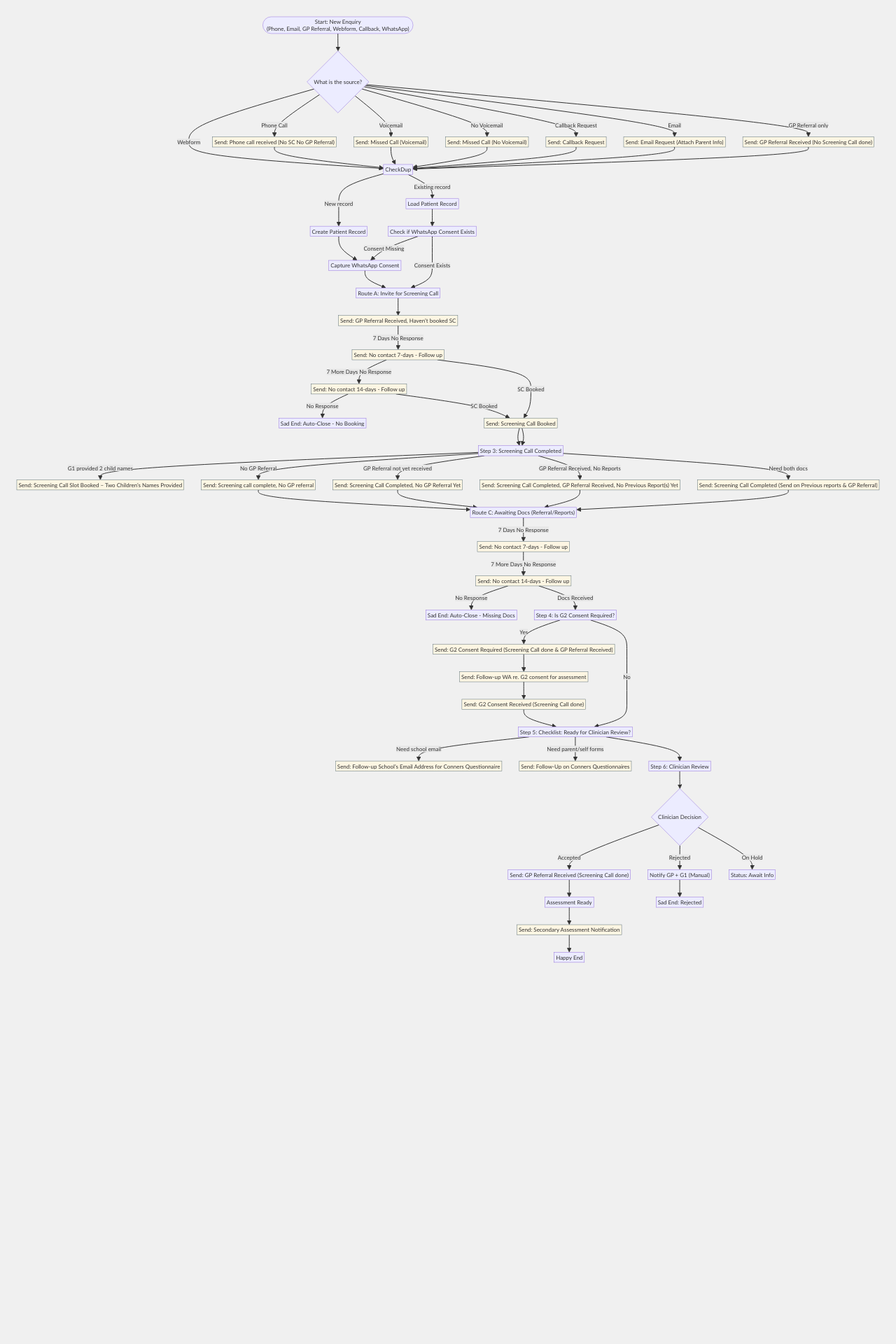
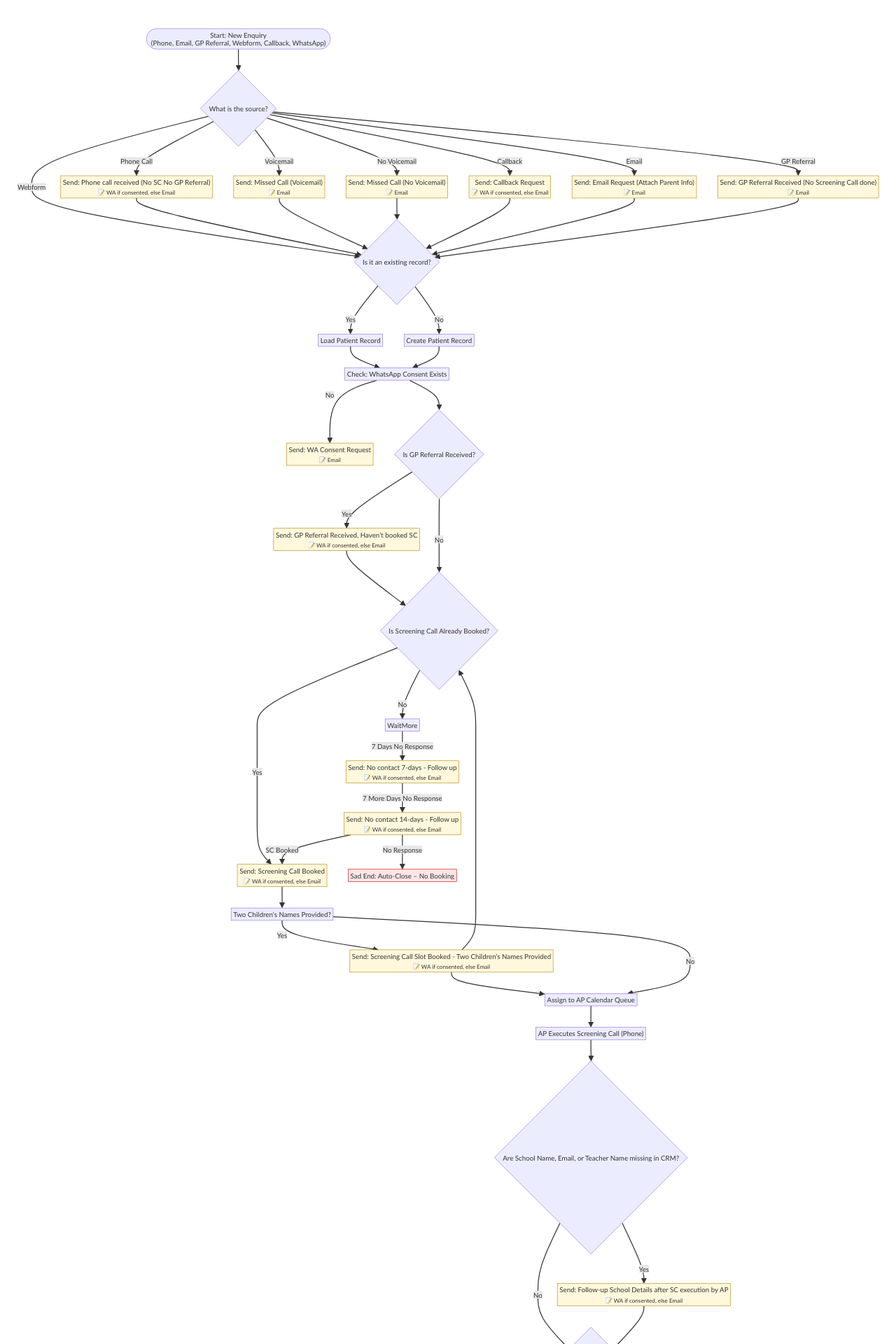
Before and after one commit to pdkv1999/primaHealth, a Python web app: template templates/phase1_overview.html in a window 1280 px wide. Shown: the top 1920 px of the page at 70% size. Before the commit the page ends 1375 px from the top, so only its background shows below. Run offline with Jinja, Linux system fonts and the light colour scheme; the template is opened without the code that fills it, so the values that code supplies are empty.

Commit message:
updates phase1 logic

```diff
--- a/templates/phase1_overview.html
+++ b/templates/phase1_overview.html
@@ -1,33 +1,24 @@
 <!DOCTYPE html>
 <html lang="en">
 <head>
-  <meta charset="UTF-8">
-  <meta name="viewport" content="width=device-width, initial-scale=1.0">
-  <title>Flowchart Display</title>
-  <!-- Include Mermaid.js from CDN -->
+  <meta charset="UTF-8" />
+  <meta name="viewport" content="width=device-width, initial-scale=1.0"/>
+  <title>Phase 1 Overview Flowchart</title>
   <script src="https://cdn.jsdelivr.net/npm/mermaid@10.9.1/dist/mermaid.min.js"></script>
   <style>
     body {
       font-family: Arial, sans-serif;
       margin: 0;
       padding: 0;
-      height: 100vh;
-      width: 100vw;
-      background-color: #f0f0f0;
-      overflow: auto;
+      background-color: #f8f9fa;
     }
     #mermaidChart {
-      width: 100%;
-      height: auto;
       padding: 20px;
-      margin: 0;
-      box-sizing: border-box;
+      background-color: #fff;
+      overflow-x: auto;
     }
     .mermaid {
-      margin: 0 auto;
-      max-width: 100%;
-      height: auto;
-      font-size: 16px; /* Increase font size for better readability */
+      font-size: 16px;
     }
     svg {
       max-width: 100% !important;
@@ -38,86 +29,102 @@
 <body>
   <div id="mermaidChart">
     <pre class="mermaid">
-      flowchart TD
-        %% ------------------------- Stage 1: Contact Intake -------------------------
-        Start(["Start: New Enquiry\n(Phone, Email, GP Referral, Webform, Callback, WhatsApp)"]) --> ContactMethod{"What is the source?"}
+{% raw %}
+flowchart TD
+    Start(["Start: New Enquiry<br>(Phone, Email, GP Referral, Webform, Callback, WhatsApp)"]) --> Source{"What is the source?"}
 
-        ContactMethod -->|"Phone Call"| T1["Send: Phone call received (No SC No GP Referral)"]
-        ContactMethod -->|"Voicemail"| T2["Send: Missed Call (Voicemail)"]
-        ContactMethod -->|"No Voicemail"| T3["Send: Missed Call (No Voicemail)"]
-        ContactMethod -->|"Callback Request"| T4["Send: Callback Request"]
-        ContactMethod -->|"Email"| T5["Send: Email Request (Attach Parent Info)"]
-        ContactMethod -->|"GP Referral only"| T6["Send: GP Referral Received (No Screening Call done)"]
-        ContactMethod -->|"Webform"| CheckDup
+    Source -- Phone Call --> M1["Send: Phone call received (No SC No GP Referral)<br><sub>📝 WA if consented, else Email</sub>"]
+    Source -- Voicemail --> M2["Send: Missed Call (Voicemail)<br><sub>📝 Email</sub>"]
+    Source -- No Voicemail --> M3["Send: Missed Call (No Voicemail)<br><sub>📝 Email</sub>"]
+    Source -- Callback --> M4["Send: Callback Request<br><sub>📝 WA if consented, else Email</sub>"]
+    Source -- Email --> M5["Send: Email Request (Attach Parent Info)<br><sub>📝 Email</sub>"]
+    Source -- GP Referral --> M6["Send: GP Referral Received (No Screening Call done)<br><sub>📝 Email</sub>"]
+    Source -- Webform --> CheckDup{"Is it an existing record?"}
 
-        T1 --> CheckDup
-        T2 --> CheckDup
-        T3 --> CheckDup
-        T4 --> CheckDup
-        T5 --> CheckDup
-        T6 --> CheckDup
+    M1 --> CheckDup
+    M2 --> CheckDup
+    M3 --> CheckDup
+    M4 --> CheckDup
+    M5 --> CheckDup
+    M6 --> CheckDup
 
-        CheckDup -->|"Existing record"| LoadRec["Load Patient Record"] --> ConsentCheck["Check if WhatsApp Consent Exists"]
-        CheckDup -->|"New record"| CreateRec["Create Patient Record"] --> CaptureConsent["Capture WhatsApp Consent"] --> WaitSCIntro
+    CheckDup -- Yes --> LoadRec["Load Patient Record"]
+    LoadRec --> ConsentCheck["Check: WhatsApp Consent Exists"]
 
-        ConsentCheck -->|"Consent Exists"| WaitSCIntro
-        ConsentCheck -->|"Consent Missing"| CaptureConsent
+    CheckDup -- No --> CreateRec["Create Patient Record"]
+    CreateRec --> ConsentCheck
+    ConsentCheck -- No --> M0["Send: WA Consent Request<br><sub>📝 Email</sub>"]
+    ConsentCheck --> GPCheck{"Is GP Referral Received?"}
 
-        %% ------------------------- Route A: Waiting for SC Booking -------------------------
-        WaitSCIntro["Route A: Invite for Screening Call"] --> T8["Send: GP Referral Received, Haven’t booked SC"]
-        T8 -->|"7 Days No Response"| T14["Send: No contact 7-days - Follow up"]
-        T14 -->|"7 More Days No Response"| T15["Send: No contact 14-days - Follow up"]
-        T15 -->|"No Response"| CloseCase1["Sad End: Auto-Close - No Booking"]
-        T15 -->|"SC Booked"| T9["Send: Screening Call Booked"] --> Step3
-        T14 -->|"SC Booked"| T9
+    GPCheck -- Yes --> M19["Send: GP Referral Received, Haven’t booked SC<br><sub>📝 WA if consented, else Email</sub>"]
+    M19 --> SCBookedNow{"Is Screening Call Already Booked?"}
+    GPCheck -- No --> SCBookedNow
 
-        %% ------------------------- Route B: Screening Call Completed -------------------------
-        Step3["Step 3: Screening Call Completed"]
-        T9 --> Step3
+    SCBookedNow -- Yes --> M9["Send: Screening Call Booked<br><sub>📝 WA if consented, else Email</sub>"]
+    SCBookedNow -- No --> WaitMore["WaitMore"]
 
-        Step3 -->|"G1 provided 2 child names"| T7["Send: Screening Call Slot Booked – Two Children’s Names Provided"]
-        Step3 -->|"No GP Referral"| T10["Send: Screening call complete, No GP referral"]
-        Step3 -->|"GP Referral not yet received"| T11["Send: Screening Call Completed, No GP Referral Yet"]
-        Step3 -->|"GP Referral Received, No Reports"| T12["Send: Screening Call Completed, GP Referral Received, No Previous Report(s) Yet"]
-        Step3 -->|"Need both docs"| T13["Send: Screening Call Completed (Send on Previous reports & GP Referral)"]
+    WaitMore -- 7 Days No Response --> M7["Send: No contact 7-days - Follow up<br><sub>📝 WA if consented, else Email</sub>"]
+    M7 -- 7 More Days No Response --> M8["Send: No contact 14-days - Follow up<br><sub>📝 WA if consented, else Email</sub>"]
+    M8 -- No Response --> Close1["Sad End: Auto-Close – No Booking"]
+    M8 -- SC Booked --> M9
 
-        T10 --> DocWait
-        T11 --> DocWait
-        T12 --> DocWait
-        T13 --> DocWait
+    M9 --> ChildCheck["Two Children's Names Provided?"]
+    ChildCheck -- Yes --> M20["Send: Screening Call Slot Booked - Two Children’s Names Provided<br><sub>📝 WA if consented, else Email</sub>"]
+    M20 --> SCBookedNow
+    M20 --> APAssign["Assign to AP Calendar Queue"]
+    ChildCheck -- No --> APAssign
 
-        %% ------------------------- Route C: Document Collection + Reminders -------------------------
-        DocWait["Route C: Awaiting Docs (Referral/Reports)"] -->|"7 Days No Response"| T22["Send: No contact 7-days - Follow up"]
-        T22 -->|"7 More Days No Response"| T23["Send: No contact 14-days - Follow up"]
-        T23 -->|"No Response"| CloseCase2["Sad End: Auto-Close - Missing Docs"]
-        T23 -->|"Docs Received"| ConsentG2
+    APAssign --> APExec["AP Executes Screening Call (Phone)"]
+    APExec --> CheckSchoolFields{"Are School Name, Email, or Teacher Name missing in CRM?"}
+    CheckSchoolFields -- Yes --> MFollowSchool["Send: Follow-up School Details after SC execution by AP<br><sub>📝 WA if consented, else Email</sub>"]
+    CheckSchoolFields -- No --> GPCheck2{"Is GP Referral Received?"}
+    MFollowSchool --> GPCheck2
 
-        %% ------------------------- Step 4: G2 Consent -------------------------
-        ConsentG2["Step 4: Is G2 Consent Required?"] -->|"Yes"| T16["Send: G2 Consent Required (Screening Call done & GP Referral Received)"]
-        T16 --> T17["Send: Follow-up WA re. G2 consent for assessment"] --> T18["Send: G2 Consent Received (Screening Call done)"] --> PreAssessment
-        ConsentG2 -->|"No"| PreAssessment
+    GPCheck2 -- No --> M21a["Send: Screening Call Completed, No GP Referral Yet<br><sub>📝 WA if consented, else Email</sub>"]
+    M21a --> FlagCheck{"Red Flags Identified?"}
+    GPCheck2 -- Yes --> InfoCheck{"Any missing documents?"}
 
-        %% ------------------------- Step 5: Pre-Assessment Checklist -------------------------
-        PreAssessment["Step 5: Checklist: Ready for Clinician Review?"] -->|"Need school email"| T19["Send: Follow-up School’s Email Address for Conners Questionnaire"]
-        PreAssessment -->|"Need parent/self forms"| T20["Send: Follow-Up on Conners Questionnaires"]
-        PreAssessment --> Clinician
+    FlagCheck -- Yes --> RedList["Red Flag Types:<br>• CAMHS<br>• Eating Disorder<br>• Non-Verbal Child<br>• Suicide Attempts<br>• Can't Attend In-Person<br>• AP Clinical Concern"]
+    RedList --> EscalateFlag["Flag to CC: Manual Review Required"]
+    EscalateFlag --> CloseRedFlag["Sad End: Red Flag – Do Not Proceed"]
 
-        %% ------------------------- Step 6: Clinician Review -------------------------
-        Clinician["Step 6: Clinician Review"] --> Decision{"Clinician Decision"}
-        Decision -->|"Accepted"| NotifyAccepted["Send: GP Referral Received (Screening Call done)"] --> Assessment
-        Decision -->|"Rejected"| RejectNotify["Notify GP + G1 (Manual)"] --> CloseCase3["Sad End: Rejected"]
-        Decision -->|"On Hold"| HoldCase["Status: Await Info"]
+    FlagCheck -- No --> InfoCheck
 
-        %% ------------------------- Step 7: Final Notification -------------------------
-        Assessment["Assessment Ready"] --> T21["Send: Secondary Assessment Notification"] --> End["Happy End"]
+    InfoCheck -- Yes --> M22a["Send: Screening Call Completed, GP Referral Received, No Previous Report(s) Yet<br><sub>📝 WA if consented, else Email</sub>"]
+    M22a --> DocWait["Wait for Docs"]
+    DocWait -- 14 Days --> DocReceived{"Docs Received?"}
+    DocReceived -- No --> EscalateMissing["Flag to CC: Missing Docs (Manual Escalation)"]
+    EscalateMissing --> Close2["Sad End: Auto-Close – Missing Docs"]
+    DocReceived -- Yes --> G2Check{"Is G2 Consent Required?"}
 
-        %% ------------------------- Labels -------------------------
-        classDef message fill:#fdf6e3,stroke:#586e75,stroke-width:1px;
-        class T1,T2,T3,T4,T5,T6,T7,T8,T9,T10,T11,T12,T13,T14,T15,T16,T17,T18,T19,T20,T21,T22,T23 message;
+    InfoCheck -- No --> G2Check
+    G2Check -- Yes --> M12["Send: G2 Consent Required (Screening Call done &amp; GP Referral Received)<br><sub>📝 WA if consented, else Email</sub>"]
+    M12 --> M13["Send: Follow-up WA re. G2 consent for assessment<br><sub>📝 WA if consented, else Email</sub>"]
+    M13 --> M14["Send: G2 Consent Received (Screening Call done)<br><sub>📝 WA if consented, else Email</sub>"]
+
+    G2Check -- No --> CMReview["Care Manager Review"]
+    M14 --> CMReview
+
+    CMReview --> Decision{"Care Manager Decision"}
+    Decision -- Accepted --> M17["Send: GP Referral Received (Screening Call done)<br><sub>📝 WA if consented, else Email</sub>"]
+    M17 --> FinalPrep["Assessment Ready"]
+    FinalPrep --> M18["Send: Secondary Assessment Notification<br><sub>📝 WA if consented, else Email</sub>"]
+    M18 --> HappyEnd["Happy End: Proceed to Assessment"]
+
+    Decision -- Rejected --> RejectNotify["Notify GP + G1 (Manual)"]
+    RejectNotify --> Close3["Sad End: Rejected"]
+    Decision -- On Hold --> HoldStatus["Status: Awaiting Additional Info"]
+
+    %% Styling
+    class M0,M1,M2,M3,M4,M5,M6,M7,M8,M9,M12,M13,M14,M17,M18,M19,M20,M21a,M22a,MFollowSchool message
+    class Close1,Close2,Close3,CloseRedFlag sadend
+    classDef message fill:#fff8dc,stroke:#b8860b,stroke-width:1px
+    classDef sadend fill:#ffe6e6,stroke:#cc0000,stroke-width:1px
+    classDef fieldcheck fill:#e6f7ff,stroke:#1890ff,stroke-width:1px
+{% endraw %}
     </pre>
   </div>
   <script>
-    // Initialize Mermaid
     mermaid.initialize({
       startOnLoad: true,
       theme: 'default',
```
